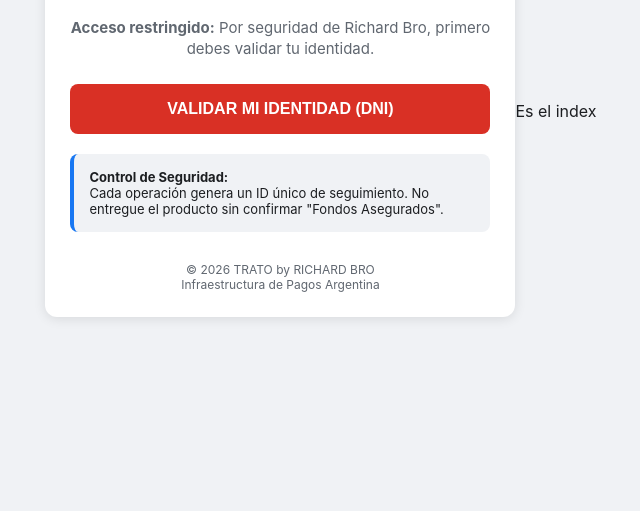
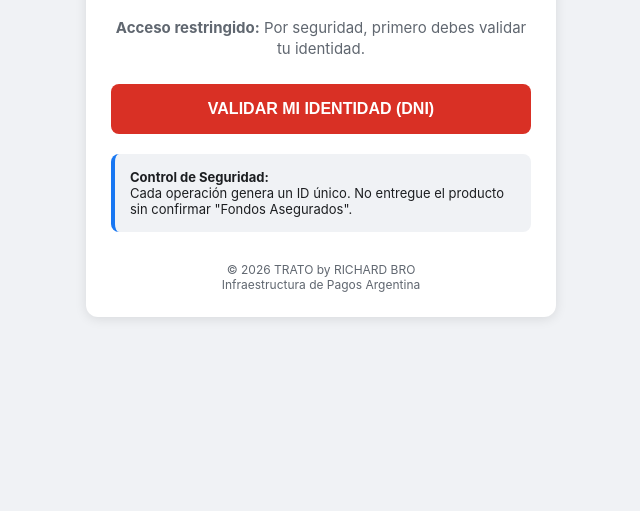
Before and after one commit to tripodir072-debug/comprablok-server, a website: page index.html in a window 1280 px wide. Shown: the part 289-800 px from the top of the page, without its empty margins (319-959 px from the left). Drawn offline with Linux system fonts and the light colour scheme.

Commit message:
Update index.html

```diff
--- a/index.html
+++ b/index.html
@@ -28,17 +28,27 @@
             font-size: 12px; font-weight: bold; margin-bottom: 20px; text-transform: uppercase;
         }
 
-        .slogan { color: var(--fb-gray); margin-bottom: 25px; font-size: 15px; line-height: 1.4; }
+        .slogan { color: var(--fb-gray); margin-bottom: 25px; font-size: 15px; line-height: 1.4; min-height: 40px; }
+
+        /* OPTIMIZACIÓN: Espaciado para que no se encimen */
+        #contenedor-botones {
+            display: flex;
+            flex-direction: column;
+            gap: 12px; /* Esto separa los botones perfectamente */
+            margin-bottom: 10px;
+        }
 
         .menu-btn {
-            display: block; width: 100%; padding: 16px 0; margin: 12px 0;
+            display: block; width: 100%; padding: 16px 0;
             border-radius: 8px; border: none; font-size: 16px; font-weight: bold;
             cursor: pointer; transition: 0.2s; text-decoration: none; text-align: center;
+            box-sizing: border-box;
         }
 
         .btn-vender { background: var(--fb-blue); color: white; }
         .btn-validar { background: #d93025; color: white; }
         .btn-cobrar { background: var(--wa-green); color: white; border-bottom: 3px solid #1ebe57; }
+        .menu-btn:active { transform: scale(0.98); opacity: 0.9; }
 
         .trust-box {
             background: #f0f2f5; padding: 15px; border-radius: 8px; font-size: 13px;
@@ -55,16 +65,14 @@
 
     <div id="badge-estado" class="status-badge">Iniciando...</div>
 
-    <div id="texto-instruccion" class="slogan">
-        Cargando protocolo de seguridad...
-    </div>
+    <div id="texto-instruccion" class="slogan">Cargando protocolo...</div>
 
     <div id="contenedor-botones">
         </div>
 
     <div class="trust-box">
         <strong>Control de Seguridad:</strong><br>
-        Cada operación genera un ID único de seguimiento. No entregue el producto sin confirmar "Fondos Asegurados".
+        Cada operación genera un ID único. No entregue el producto sin confirmar "Fondos Asegurados".
     </div>
 
     <div class="footer">
@@ -79,64 +87,63 @@
         const badge = document.getElementById('badge-estado');
         const instruccion = document.getElementById('texto-instruccion');
 
-        // 1. Si los elementos no están en el DOM todavía, reintenta en 50ms
         if (!contenedor || !badge || !instruccion) {
             setTimeout(cargarInterfaz, 50);
             return;
         }
 
-        // 2. Verifica validación (Si no hay nada, asume 'false')
+        // Limpiamos siempre antes de dibujar para que no se dupliquen botones
+        contenedor.innerHTML = "";
+
         const estaValidado = localStorage.getItem('dni_verificado') === 'true';
 
-        contenedor.innerHTML = "";
-
         if (estaValidado) {
-            // --- PANTALLA USUARIO VERIFICADO ---
             badge.style.background = "#e7f3ff";
             badge.style.color = "#1877f2";
             badge.innerText = "🛡️ IDENTIDAD VERIFICADA";
-            instruccion.innerHTML = "Tu cuenta está activa. Ya puedes iniciar ventas seguras con custodia.";
+            instruccion.innerHTML = "Tu cuenta está activa. Ya puedes iniciar ventas seguras.";
 
             contenedor.innerHTML = `
                 <button onclick="prepararTrato()" class="menu-btn btn-vender">🤝 INICIAR TRATO SEGURO</button>
-                <button onclick="solicitarCobro()" class="menu-btn btn-cobrar">💰 SOY VENDEDOR: COBRAR MI VENTA</button>
+                <button onclick="solicitarCobro()" class="menu-btn btn-cobrar">💰 COBRAR MI VENTA</button>
             `;
         } else {
-            // --- PANTALLA BLOQUEO (Botón Rojo) ---
             badge.style.background = "#ffebe9";
             badge.style.color = "#d93025";
             badge.innerText = "⚠️ VALIDACIÓN PENDIENTE";
-            instruccion.innerHTML = "<strong>Acceso restringido:</strong> Por seguridad de Richard Bro, primero debes validar tu identidad.";
+            instruccion.innerHTML = "<strong>Acceso restringido:</strong> Por seguridad, primero debes validar tu identidad.";
 
             contenedor.innerHTML = `
-                <button onclick="location.href='registro.html'" class="menu-btn btn-validar">VALIDAR MI IDENTIDAD (DNI)</button>
+                <button onclick="irARegistro()" class="menu-btn btn-validar">VALIDAR MI IDENTIDAD (DNI)</button>
             `;
         }
     }
 
+    function irARegistro() {
+        window.location.replace("registro.html");
+    }
+
     function prepararTrato() {
+        // Generamos ID y guardamos antes de saltar
         const id = "TR-" + Math.floor(100000 + Math.random() * 900000);
         localStorage.setItem('ultimo_id_generado', id);
-        window.location.href = "vender.html?trato_id=" + id;
+
+        // OPTIMIZACIÓN: Pequeña pausa para asegurar el guardado
+        setTimeout(() => {
+            window.location.href = "vender.html?trato_id=" + id;
+        }, 100);
     }
 
     function solicitarCobro() {
         const idVenta = prompt("Ingresá el ID de la operación (Ej: TR-123456):");
         if (idVenta) {
-            const miTel = "543456528480";
-            const texto = encodeURIComponent("Hola Richard! Solicito cobrar mi venta ID: " + idVenta);
-            window.location.href = "https://wa.me/" + miTel + "?text=" + texto;
+            window.location.href = "https://wa.me/543456528480?text=" + encodeURIComponent("Hola Richard! Quiero cobrar la venta ID: " + idVenta);
         }
     }
 
-    // ARRANQUE SEGURO
-    if (document.readyState === "loading") {
-        document.addEventListener("DOMContentLoaded", cargarInterfaz);
-    } else {
-        cargarInterfaz();
-    }
+    // Arranque limpio
+    window.onload = cargarInterfaz;
 </script>
 
 </body>
 </html>
-Es el index
```
